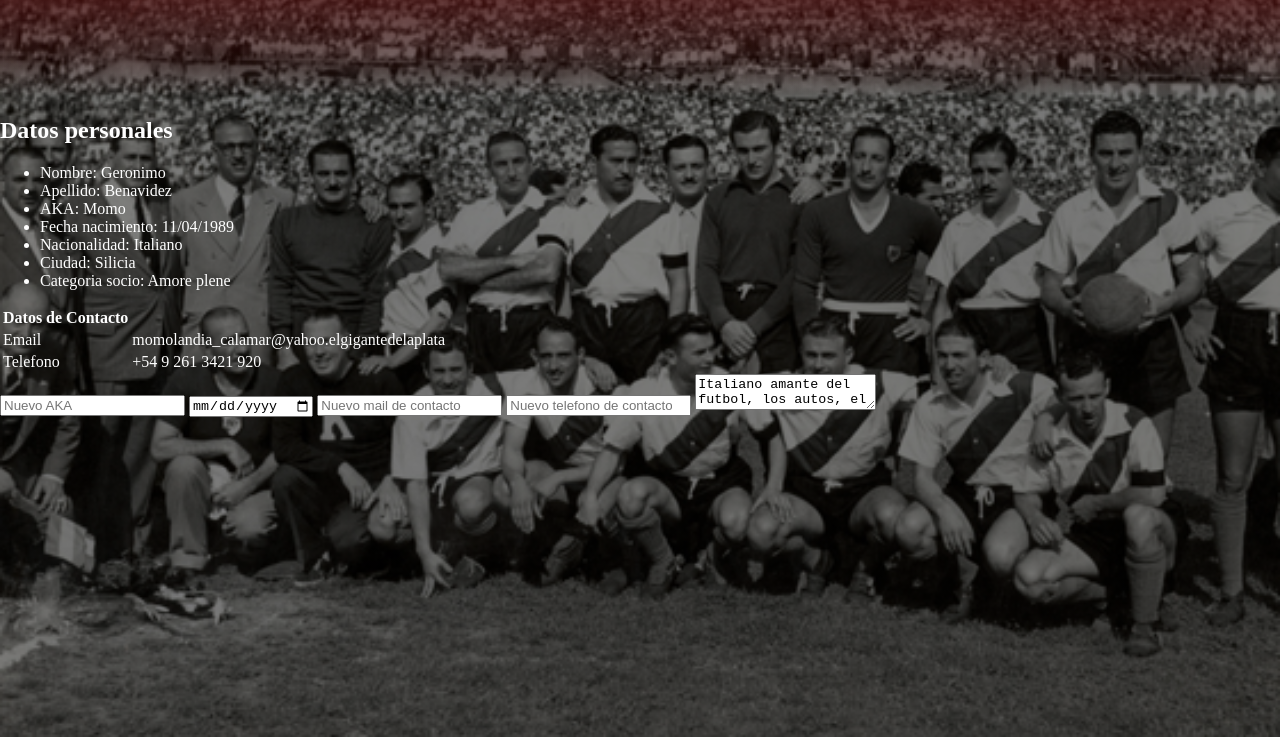
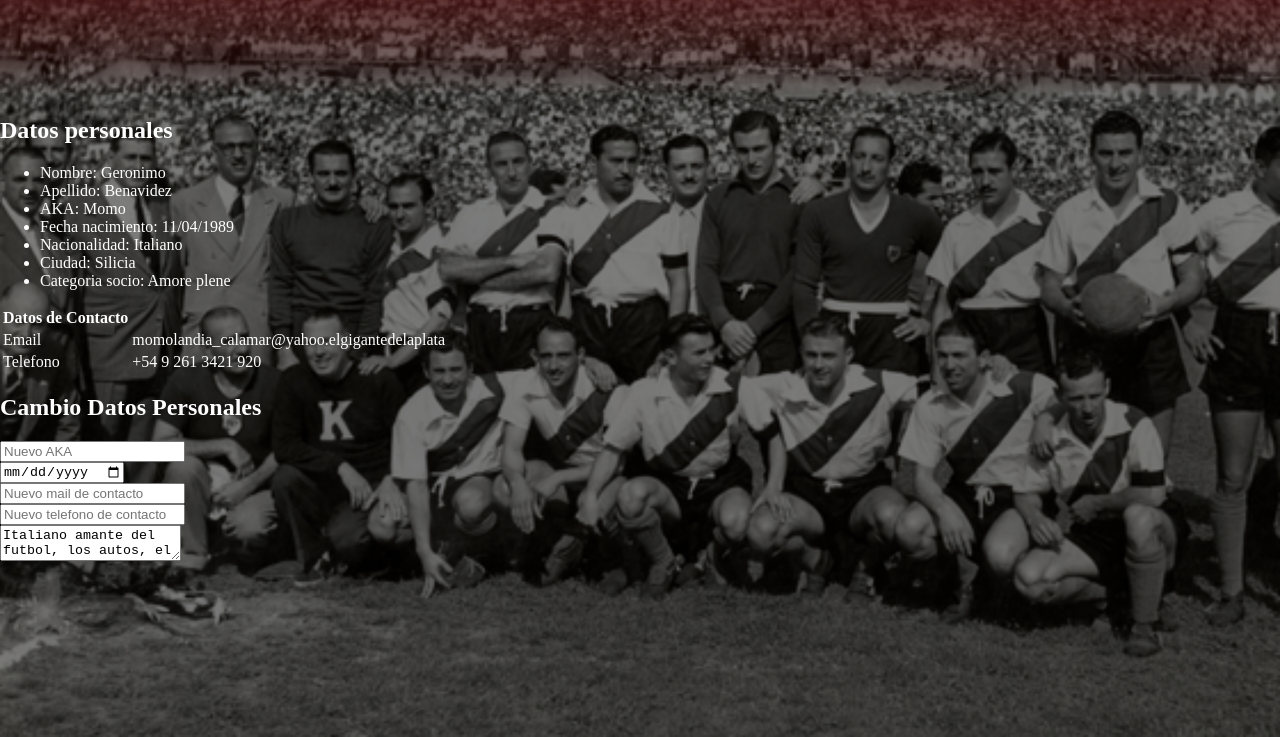
Before and after one commit to MaxiFran48/Perfil-de-usuario, a plain HTML site: page index.html in a window 1280 px wide. Shown: the part 63-800 px from the top of the page. Drawn offline with Linux system fonts and the light colour scheme.

Commit message:
Cambiooooos

```diff
--- a/index.html
+++ b/index.html
@@ -46,11 +46,22 @@
             </table>
         </article>
         <form>
+            <h2>Cambio Datos Personales</h2>
+            <div>
             <input type="text" placeholder="Nuevo AKA">
+            </div>
+            <div>
             <input type="date" placeholder="Nueva fecha de nacimiento">
+            </div>
+            <div>
             <input type="email" placeholder="Nuevo mail de contacto">
+            </div>
+            <div>
             <input type="number" placeholder="Nuevo telefono de contacto">
+            </div>
+            <div>
             <textarea type="text" place>Italiano amante del futbol, los autos, el hentai, la cocina y el cafe. Siempre en busca de nuevo conocimiento.</textarea>
+            </div>
 
         </form>
     </main>
```
